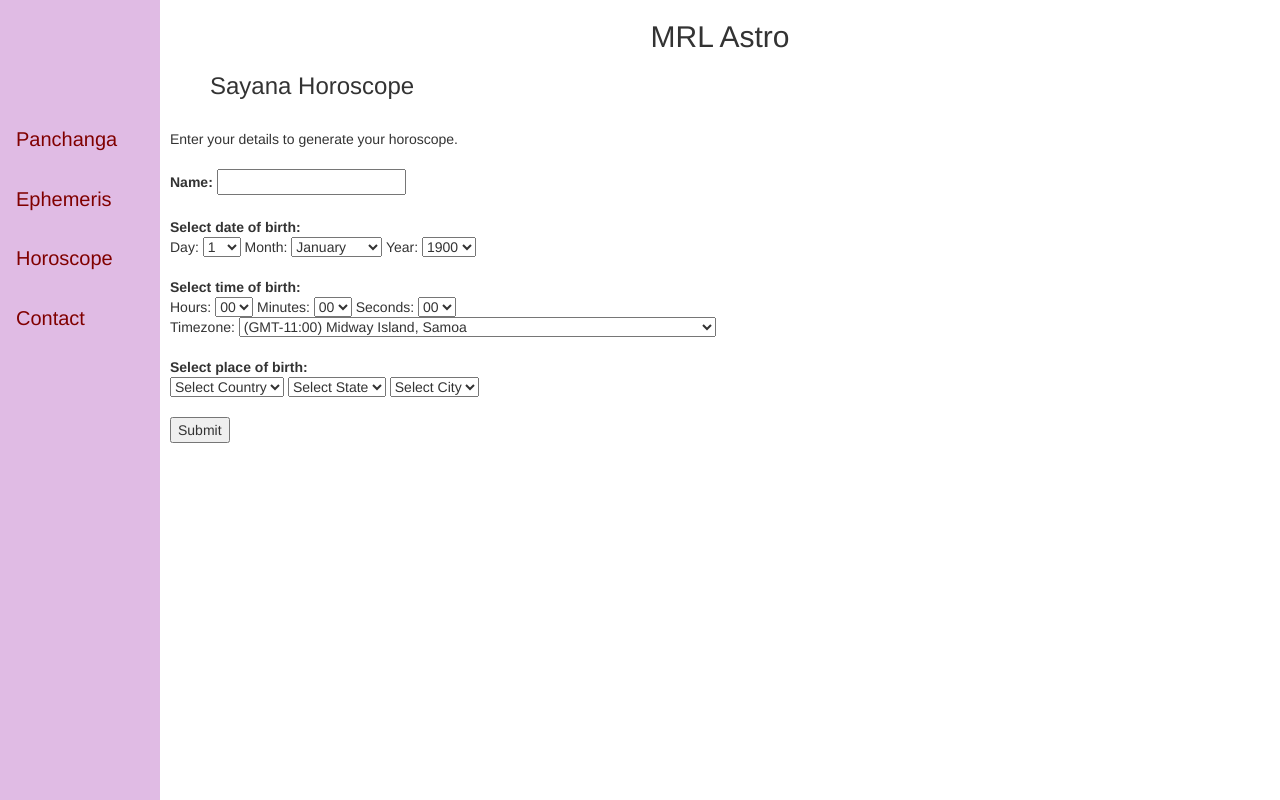
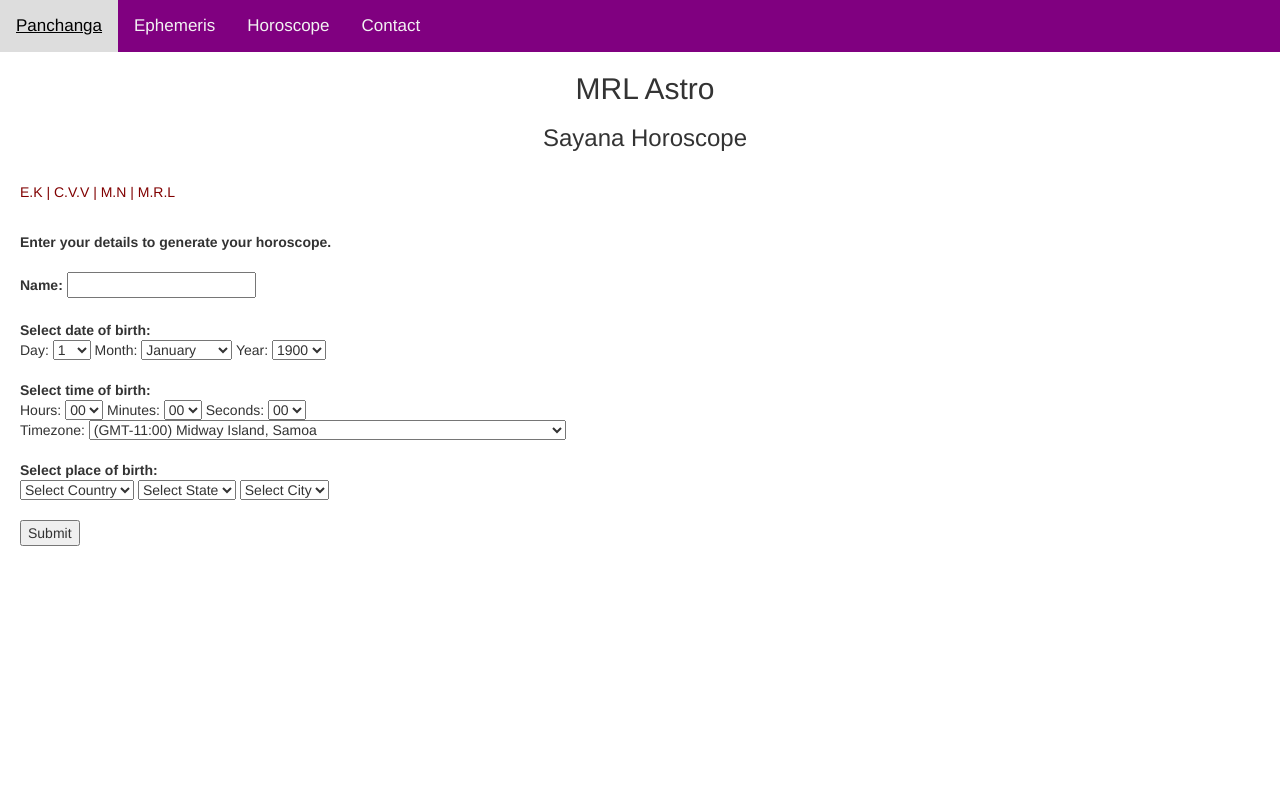
Before and after one commit to krishnakanthpps/MRLAstro, a Flask app: page /horoscope in a window 1280 px wide. Run offline with Flask 2, Linux system fonts and the light colour scheme; some libraries are stand-ins or nearby versions.

Commit message:
css changes

```diff
--- a/static/styles.css
+++ b/static/styles.css
@@ -2,7 +2,7 @@
 
 h1 {
   color: maroon;
-  margin-left: 40px;
+
 }
 
 h2 {
@@ -12,7 +12,7 @@ h2 {
 
 h3 {
   color: maroon;
-  margin-left: 40px;
+  text-align: center;
 }
 
 p {
@@ -25,39 +25,38 @@ p {
   color: maroon;
 }
 
-.sidenav {
-  height: 100%;
-  width: 160px;
-  position: fixed;
-  z-index: 1;
-  top: 0;
-  left: 0;
-  background-color: #E0BBE4;
-  overflow-x: hidden;
-  padding-top: 100px;
-}
-
-.sidenav a {
-  padding: 25px 8px 6px 16px;
-  text-decoration: none;
-  color: maroon;
-  font-size: 20px;
-  display: block;
-}
-
-.sidenav a:hover {
-  color: #f1f1f1;
-}
-
 .main {
-  margin-left: 160px; /* Same as the width of the sidenav */
+  margin-left: 10px; /* Same as the width of the sidenav */
  /* Increased text to enable scrolling */
   padding: 0px 10px;
 }
 
-@media screen and (max-height: 450px) {
-  .sidenav {padding-top: 15px;}
-  .sidenav a {font-size: 18px;}
+/* Add a purple background color to the top navigation */
+.topnav {
+  background-color: #800080;
+  overflow: hidden;
+}
+
+/* Style the links inside the navigation bar */
+.topnav a {
+  float: left;
+  color: #f2f2f2;
+  text-align: center;
+  padding: 14px 16px;
+  text-decoration: none;
+  font-size: 17px;
+}
+
+/* Change the color of links on hover */
+.topnav a:hover {
+  background-color: #ddd;
+  color: black;
+}
+
+/* Add a color to the active/current link */
+.topnav a.active {
+  background-color: #4CAF50;
+  color: white;
 }
 
 
--- a/templates/display_chart.html
+++ b/templates/display_chart.html
@@ -18,7 +18,7 @@
 
 <div class="main">
 <h2> MRL Astro</h2>
-<p><b>E.K | C.V.V | M.N | M.R.L</b></p>
+<center><p><b>E.K | C.V.V | M.N | M.R.L</b></p></center>
 <!-- print chart data -->
 
 <br>
--- a/templates/enter_details.html
+++ b/templates/enter_details.html
@@ -5,8 +5,7 @@
     <link rel="stylesheet" href="../static/styles.css">
     <link href="http://netdna.bootstrapcdn.com/bootstrap/3.0.0/css/bootstrap.min.css" rel="stylesheet" media="screen">
 
-
-<div class="sidenav">
+<div class="topnav">
   <a href="#panchanga">Panchanga</a>
   <a href="{{ url_for('ephemeris') }}">Ephemeris</a>
   <a href="{{ url_for('horoscope') }}">Horoscope</a>
@@ -20,8 +19,12 @@
 <h2>MRL Astro</h2>
 <h3>Sayana Horoscope</h3>
 <br>
+<p>E.K | C.V.V | M.N | M.R.L</p>
 
-Enter your details to generate your horoscope.
+<br>
+
+<b>Enter your details to generate your horoscope.</b>
+
 <br>
 <br>
 <label for="birth_name">Name: </label>
--- a/templates/ephemeris.html
+++ b/templates/ephemeris.html
@@ -7,7 +7,7 @@
 
 
 <body>
-<div class="sidenav">
+<div class="topnav">
   <a href="#panchanga">Panchanga</a>
   <a href="{{ url_for('ephemeris') }}">Ephemeris</a>
   <a href="{{ url_for('horoscope') }}">Horoscope</a>
--- a/templates/panchanga.html
+++ b/templates/panchanga.html
@@ -7,7 +7,7 @@
 
 
 <body>
-<div class="sidenav">
+<div class="topnav">
   <a href="#panchanga">Panchanga</a>
   <a href="{{ url_for('ephemeris') }}">Ephemeris</a>
   <a href="{{ url_for('horoscope') }}">Horoscope</a>
```
